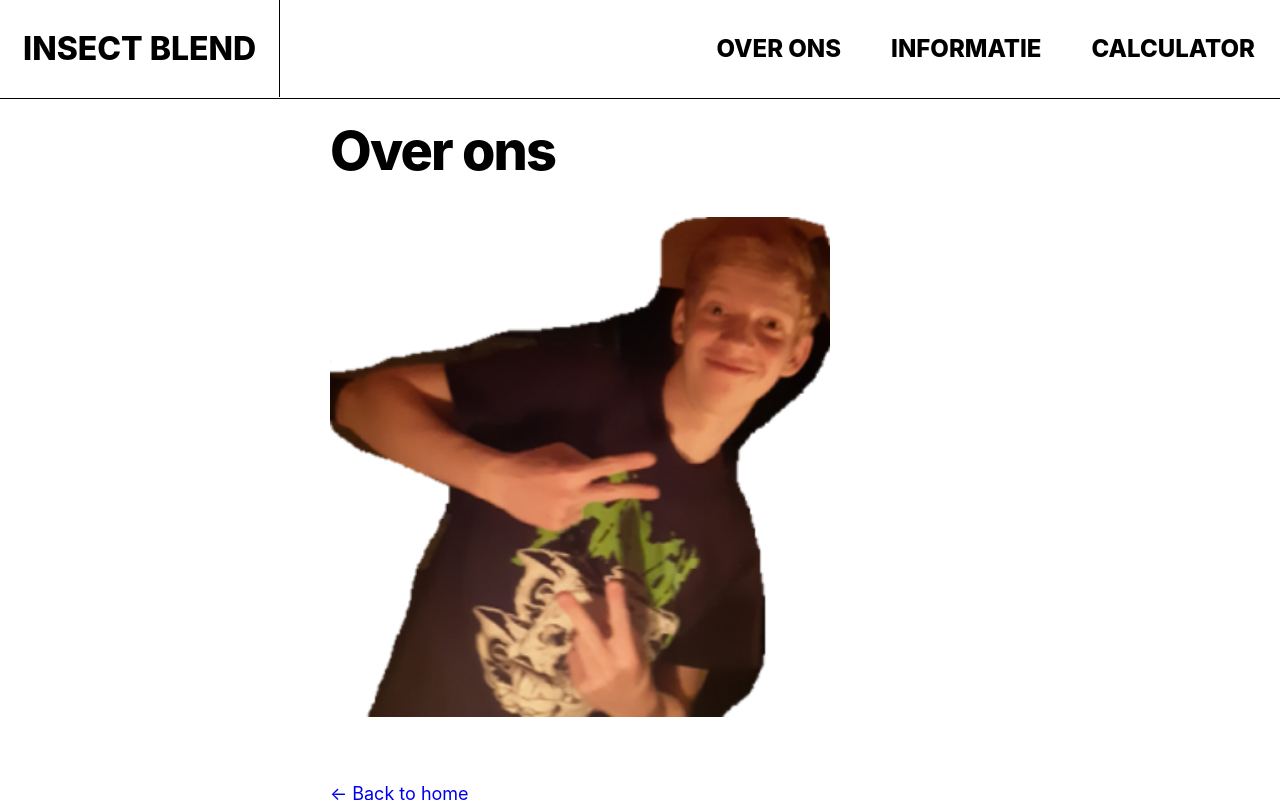
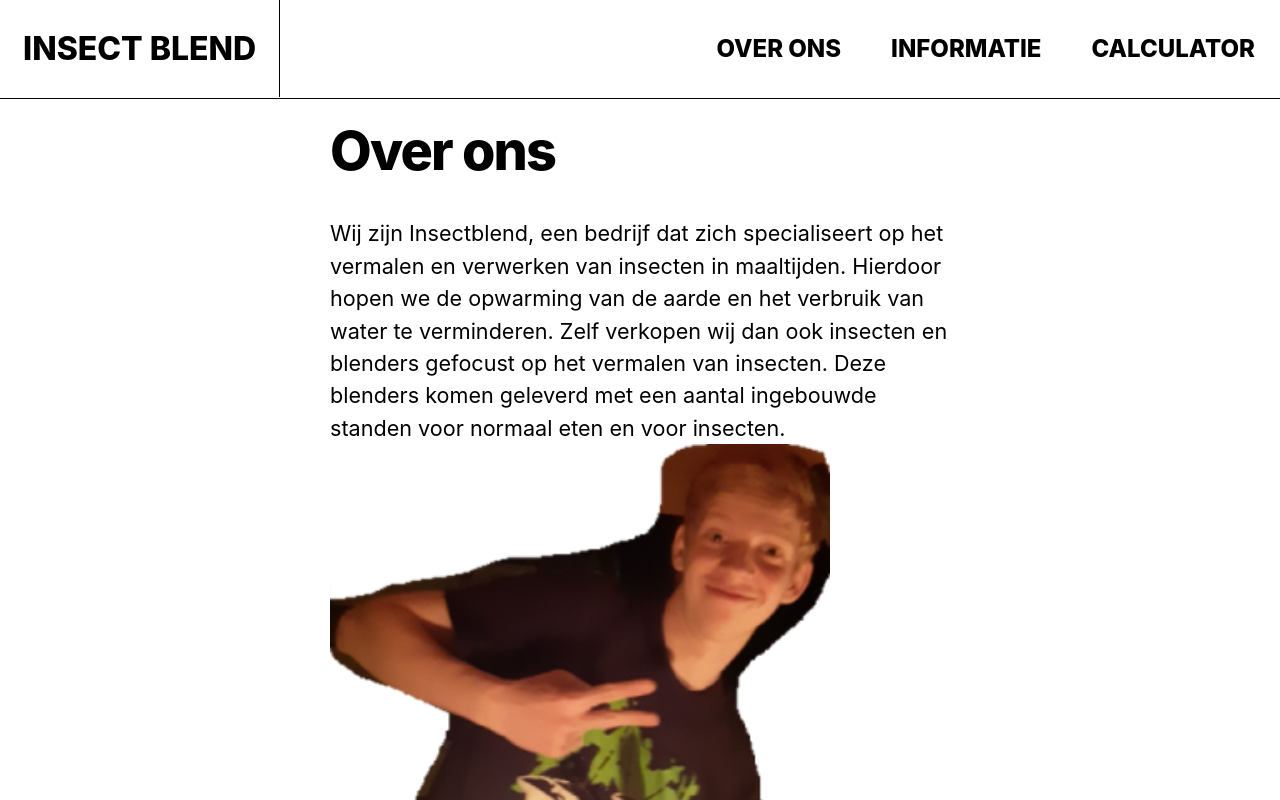
Before and after one commit to ebekoudijs/ProftaakFontys, a Next.js app: page /about in a window 1280 px wide. Shown: the top 800 px of the page. Built offline with nearby package versions, Linux system fonts and the light colour scheme.

Commit message:
About content toegevoegd
Text gemaakt door Philip

```diff
--- a/pages/about.js
+++ b/pages/about.js
@@ -13,6 +13,7 @@ export default function FirstPost() {
         <Head>
         </Head>
               <section className={utilStyles.headingMd}>
+                  <p>Wij zijn Insectblend, een bedrijf dat zich specialiseert op het vermalen en verwerken van insecten in maaltijden. Hierdoor hopen we de opwarming van de aarde en het verbruik van water te verminderen. Zelf verkopen wij dan ook insecten en blenders gefocust op het vermalen van insecten. Deze blenders komen geleverd met een aantal ingebouwde standen voor normaal eten en voor insecten. </p>
                   <Image
                       src="/images/philip.png"
                       alt="Picture of the author"
```
